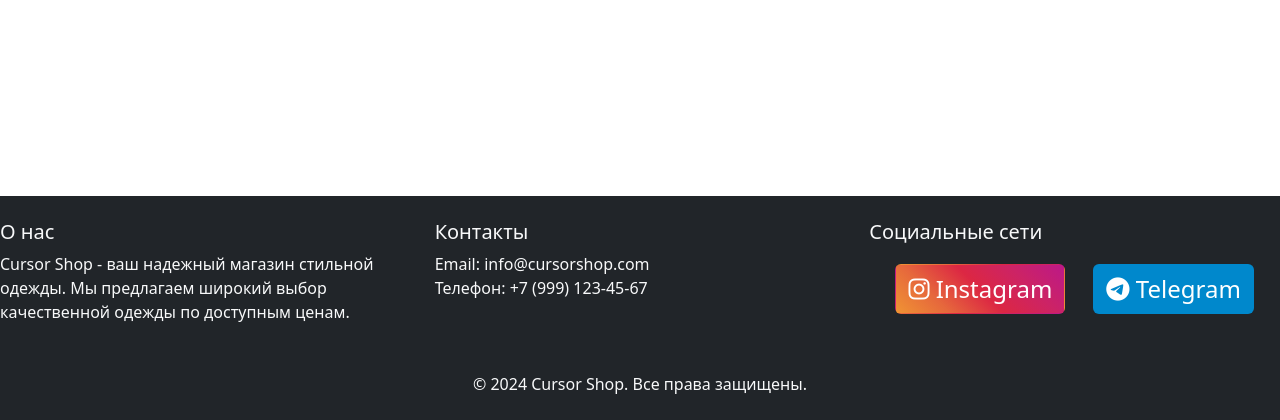
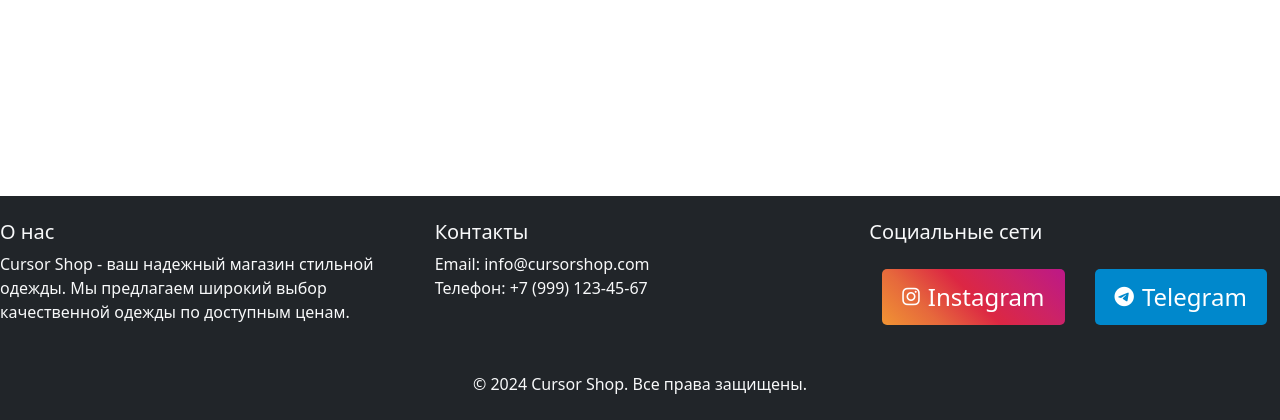
Before and after one commit to ubmember500/cursori5, a Flask app: page /cart in a window 1280 px wide. Shown: the part 380-800 px from the top of the page. Run offline with Flask 3, Linux system fonts and the light colour scheme; data comes from the database, SQL or seed files in the repository.

Commit message:
Обновлены стили кнопок социальных сетей

```diff
--- a/templates/layout.html
+++ b/templates/layout.html
@@ -167,36 +167,36 @@
         }
 
         /* Стили для социальных кнопок */
-        .social-links a {
-            transition: transform 0.3s ease;
-            display: inline-block;
+        .social-btn {
+            padding: 10px 20px;
+            border-radius: 5px;
+            font-size: 16px;
+            font-weight: 500;
+            text-decoration: none;
+            margin: 5px;
+            display: inline-flex;
+            align-items: center;
+            transition: all 0.3s ease;
         }
 
-        .social-links a:hover {
-            transform: scale(1.2);
+        .social-btn i {
+            margin-right: 8px;
+            font-size: 20px;
         }
 
-        /* Специфичные цвета для соцсетей при наведении */
-        .fa-instagram:hover {
-            color: #E1306C !important;
+        .social-btn-instagram {
+            background: linear-gradient(45deg, #f09433 0%, #e6683c 25%, #dc2743 50%, #cc2366 75%, #bc1888 100%);
+            color: white !important;
         }
 
-        .fa-telegram:hover {
-            color: #0088cc !important;
+        .social-btn-telegram {
+            background-color: #0088cc;
+            color: white !important;
         }
 
-        .fa-facebook:hover {
-            color: #4267B2 !important;
-        }
-
-        /* Стили для формы подписки */
-        .newsletter-form .input-group {
-            box-shadow: 0 2px 5px rgba(0,0,0,0.1);
-        }
-
-        .newsletter-form .form-control:focus {
-            border-color: #0d6efd;
-            box-shadow: none;
+        .social-btn:hover {
+            transform: translateY(-3px);
+            box-shadow: 0 5px 15px rgba(0,0,0,0.3);
         }
     </style>
 </head>
@@ -290,11 +290,11 @@
                 <div class="col-md-4 mb-3">
                     <h5>Социальные сети</h5>
                     <div class="social-links">
-                        <a href="https://instagram.com" class="btn me-2" style="background: linear-gradient(45deg, #f09433 0%, #e6683c 25%, #dc2743 50%, #cc2366 75%, #bc1888 100%); color: white;">
-                            <i class="fab fa-instagram"></i> Instagram
+                        <a href="https://instagram.com" class="social-btn social-btn-instagram">
+                            <i class="fab fa-instagram"></i>Instagram
                         </a>
-                        <a href="https://telegram.org" class="btn" style="background-color: #0088cc; color: white;">
-                            <i class="fab fa-telegram"></i> Telegram
+                        <a href="https://telegram.org" class="social-btn social-btn-telegram">
+                            <i class="fab fa-telegram"></i>Telegram
                         </a>
                     </div>
                 </div>
```
